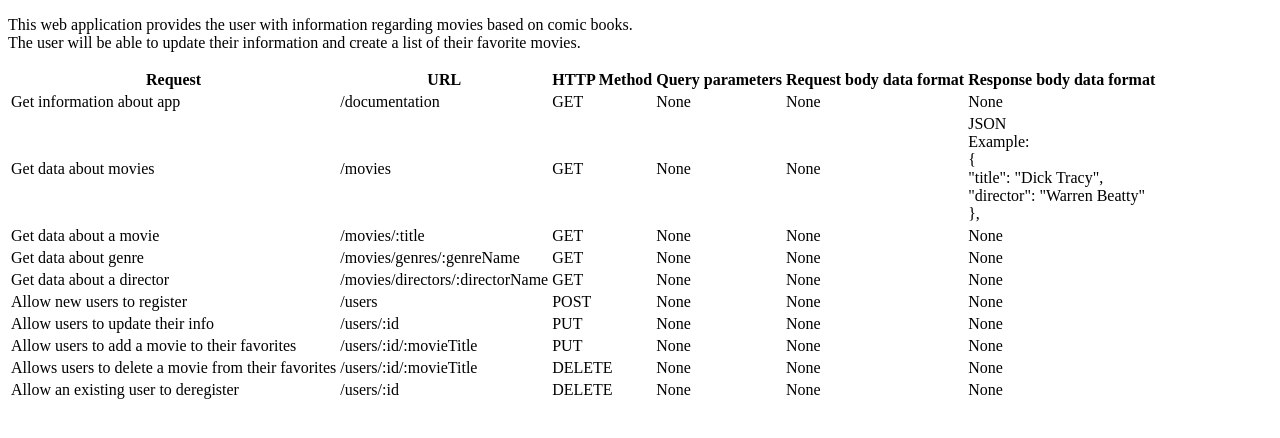
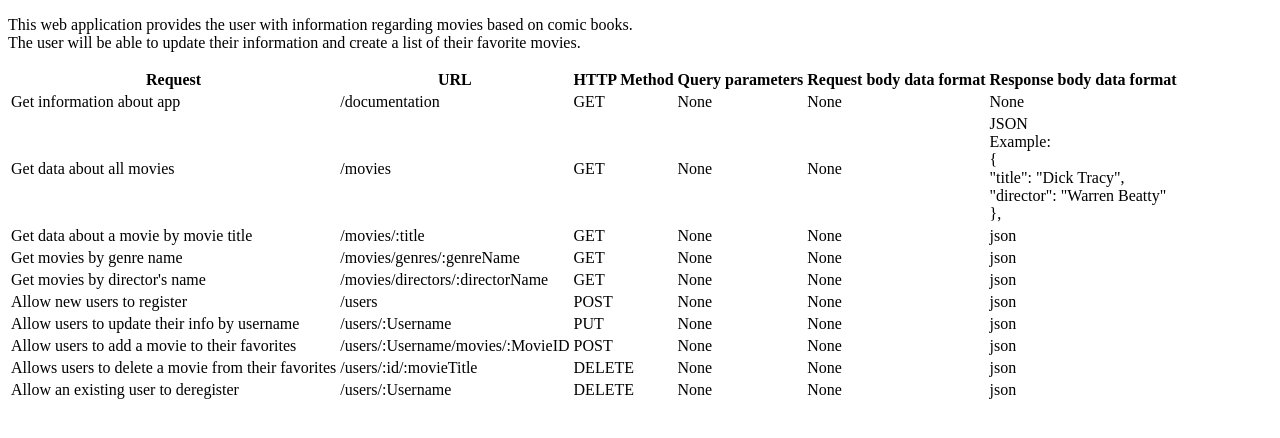
Before and after one commit to Darnobles/movie_api, a website: page movie_api/public/documentation.html in a window 1280 px wide. Drawn offline with Linux system fonts and the light colour scheme.

Commit message:
refactor
change endpoints and update documentation.html file

```diff
--- a/movie_api/public/documentation.html
+++ b/movie_api/public/documentation.html
@@ -29,7 +29,7 @@
                 <td>None</td>
             </tr>
             <tr>
-                <td>Get data about movies</td>
+                <td>Get data about all movies</td>
                 <td>/movies</td>
                 <td>GET</td>
                 <td>None</td>
@@ -43,28 +43,28 @@
                 </td>
             </tr>
             <tr>
-                <td>Get data about a movie</td>
+                <td>Get data about a movie by movie title</td>
                 <td>/movies/:title</td>
                 <td>GET</td>
                 <td>None</td>
                 <td>None</td>
-                <td>None</td>
+                <td>json</td>
             </tr>
             <tr>
-                <td>Get data about genre</td>
+                <td>Get movies by genre name</td>
                 <td>/movies/genres/:genreName</td>
                 <td>GET</td>
                 <td>None</td>
                 <td>None</td>
-                <td>None</td>
+                <td>json</td>
             </tr>
             <tr>
-                <td>Get data about a director</td>
+                <td>Get movies by director's name</td>
                 <td>/movies/directors/:directorName</td>
                 <td>GET</td>
                 <td>None</td>
                 <td>None</td>
-                <td>None</td>
+                <td>json</td>
             </tr>
             <tr>
                 <td>Allow new users to register</td>
@@ -72,23 +72,23 @@
                 <td>POST</td>
                 <td>None</td>
                 <td>None</td>
-                <td>None</td>
+                <td>json</td>
             </tr>
             <tr>
-                <td>Allow users to update their info</td>
-                <td>/users/:id</td>
+                <td>Allow users to update their info by username</td>
+                <td>/users/:Username</td>
                 <td>PUT</td>
                 <td>None</td>
                 <td>None</td>
-                <td>None</td>
+                <td>json</td>
             </tr>
             <tr>
                 <td>Allow users to add a movie to their favorites</td>
-                <td>/users/:id/:movieTitle</td>
-                <td>PUT</td>
+                <td>/users/:Username/movies/:MovieID</td>
+                <td>POST</td>
                 <td>None</td>
                 <td>None</td>
-                <td>None</td>
+                <td>json</td>
             </tr>
             <tr>
                 <td>Allows users to delete a movie from their favorites</td>
@@ -96,15 +96,15 @@
                 <td>DELETE</td>
                 <td>None</td>
                 <td>None</td>
-                <td>None</td>
+                <td>json</td>
             </tr>
             <tr>
                 <td>Allow an existing user to deregister</td>
-                <td>/users/:id</td>
+                <td>/users/:Username</td>
                 <td>DELETE</td>
                 <td>None</td>
                 <td>None</td>
-                <td>None</td>
+                <td>json</td>
             </tr>
         </table>
     </body>
```
